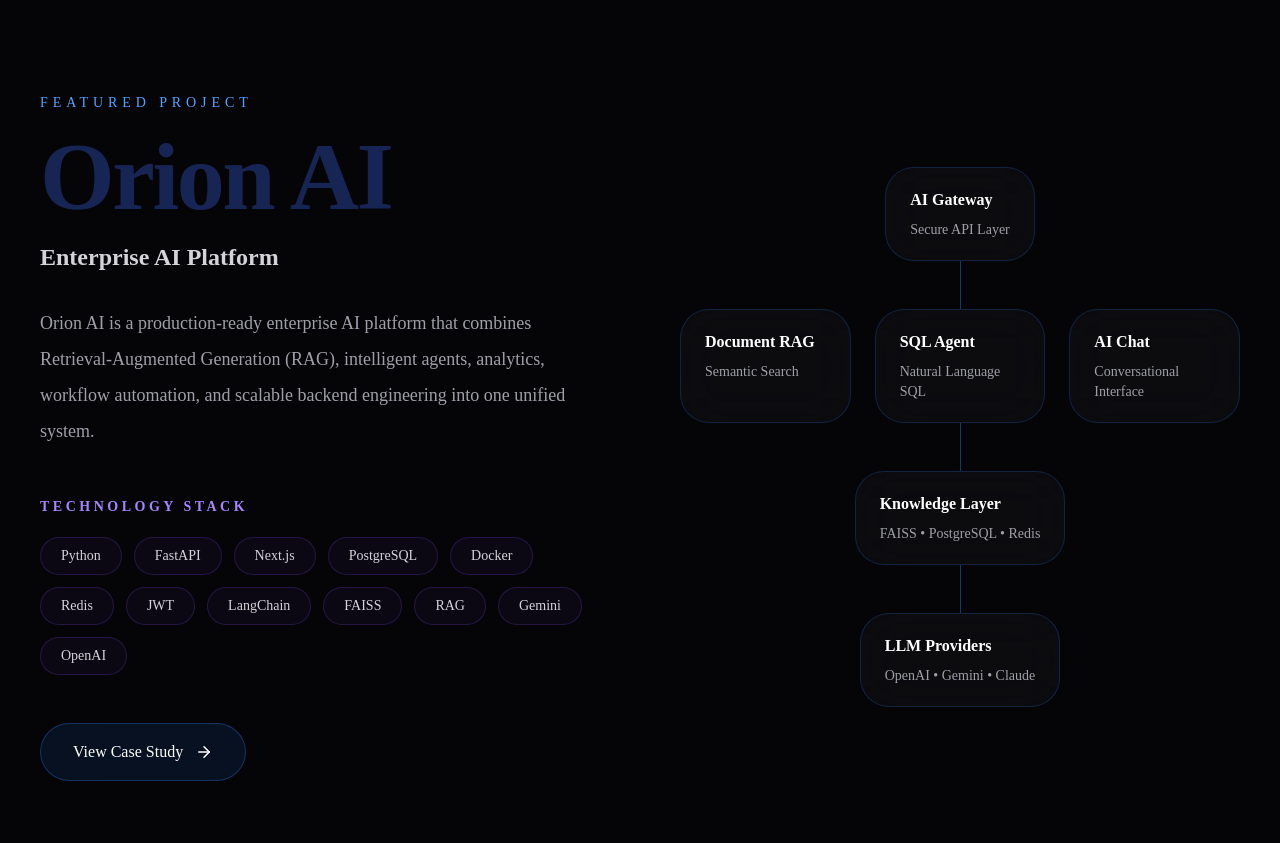
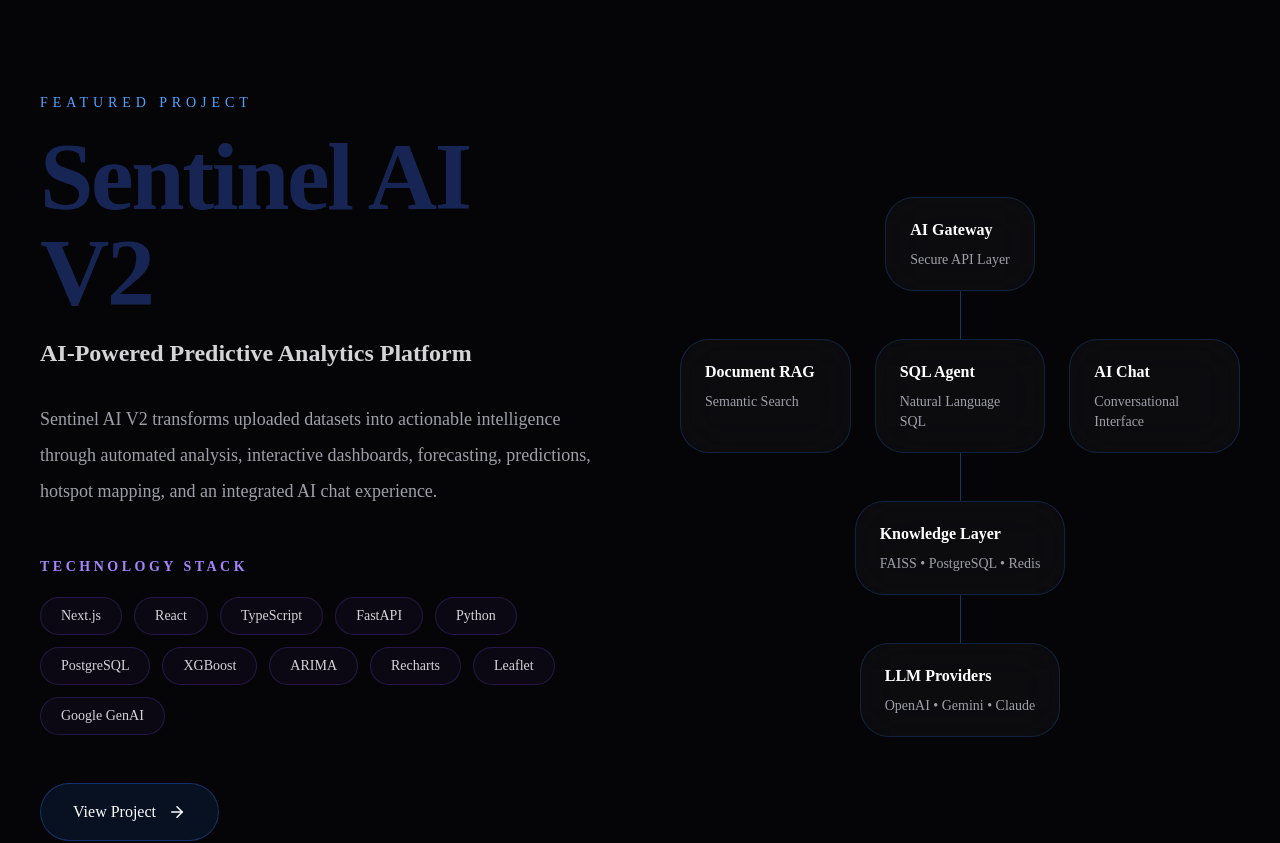
Before and after one commit to Bless2718/blesson-portfolio, a Next.js app: page / in a window 1280 px wide. Shown: the part 1820-2663 px from the top of the page. Built offline with nearby package versions, Linux system fonts and the light colour scheme.

Commit message:
Replace Orion with Sentinel AI V2 featured project

```diff
--- a/src/components/sections/FeaturedProject.tsx
+++ b/src/components/sections/FeaturedProject.tsx
@@ -1,48 +1,42 @@
 "use client";
 
-import Link from "next/link";
 import { ArrowRight } from "lucide-react";
 import CursorGlowText from "@/components/effects/CursorGlowText";
 
-import { orion } from "@/data/orion";
+import { sentinel } from "@/data/sentinel";
 import AcademicPills from "@/components/education/AcademicPills";
 import ArchitectureCanvas from "@/components/architecture/ArchitectureCanvas";
 
 export default function FeaturedProject() {
   return (
     <section className="section bg-[#050508] border-y border-white/5">
-
       <div className="mx-auto flex max-w-7xl flex-col items-center gap-20 px-6 lg:flex-row lg:px-10">
-
-        {/* LEFT SIDE */}
-
         <div className="flex-1">
-
           <p className="mb-4 text-sm uppercase tracking-[0.35em] text-blue-400">
             Featured Project
           </p>
 
-          <CursorGlowText
-          className="text-6xl lg:text-8xl leading-none"
-          >
-            {orion.hero.title}
-            </CursorGlowText>
+          <CursorGlowText className="text-6xl lg:text-8xl leading-none">
+            {sentinel.hero.title}
+          </CursorGlowText>
 
           <h3 className="mt-4 text-2xl font-semibold text-zinc-300">
-            {orion.hero.subtitle}
+            {sentinel.hero.subtitle}
           </h3>
 
           <p className="mt-8 text-lg leading-9 text-zinc-400">
-            {orion.hero.description}
+            {sentinel.hero.description}
           </p>
 
           <AcademicPills
             title="Technology Stack"
-            items={orion.builtWith}
+            items={sentinel.builtWith}
           />
 
-          <Link
-            href="/orion"
+          <a
+            href={sentinel.hero.github}
+            target="_blank"
+            rel="noreferrer"
             className="
               mt-12
               inline-flex
@@ -62,23 +56,16 @@
               hover:bg-blue-500/20
             "
           >
-            View Case Study
+            View Project
 
             <ArrowRight size={18} />
-          </Link>
-
+          </a>
         </div>
 
-        {/* RIGHT SIDE */}
-
         <div className="flex flex-1 justify-center">
-
           <ArchitectureCanvas />
-
         </div>
-
       </div>
-
     </section>
   );
 }
```
